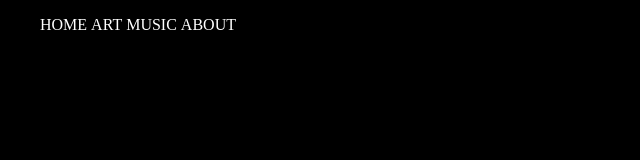
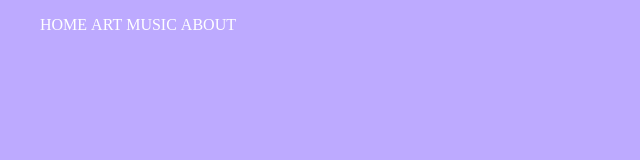
Before and after one commit to brendanckirby/brendanportfolio, a plain HTML site: page code/index.html in a window 1280 px wide. Shown: the whole page, without its empty margins (0-640 px from the left). Drawn offline with Linux system fonts and the light colour scheme.

Commit message:
bg color change

```diff
--- a/code/style.css
+++ b/code/style.css
@@ -6,7 +6,7 @@ html, body{
 body {
   height: 100vh;
   width: 100vw;
-  background-color: black;
+  background-color: #bdaaff;
 }
 
 ul {
```
